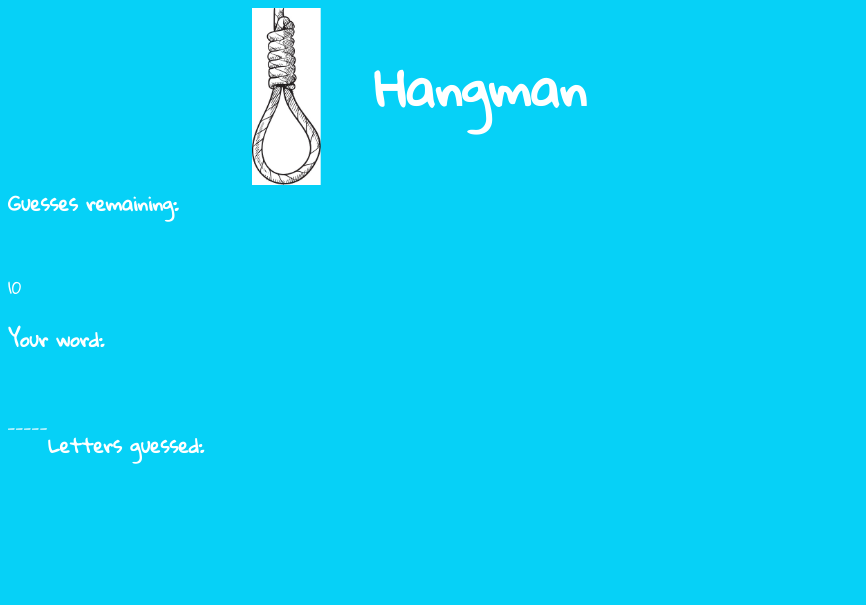
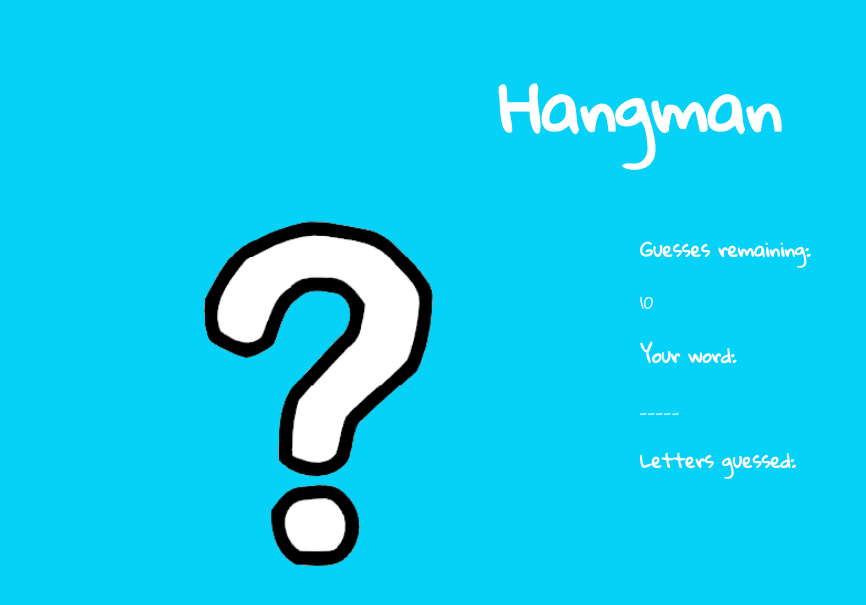
Before and after one commit to aaronjaymus/week-3-game, a PHP site: page /hangman.html in a window 1280 px wide. Shown: the top 605 px of the page, without its empty margins (0-866 px from the left). Run offline with PHP 8.4, Linux system fonts and the light colour scheme.

Commit message:
JS complete. Needs to be properly stylized.

```diff
--- a/assets/css/gameStyle.css
+++ b/assets/css/gameStyle.css
@@ -8,30 +8,61 @@ body {
 	font-family: 'Gloria Hallelujah', cursive;
 	background-color: #06d1f7;
 	color: #ffffff;
+	margin: 0;
 }
 
 header {
-	width: 70%;
-	margin: 0 auto;
+
 }
 
 h1 {
-	font-size: 3em;
+	font-size: 4em;
+
 }
-.gameTitle, .gameImg {
-	float: left;
-}
-.gameImg {
-	height: 20%;
-	width: 20%;
-
+.gameTitle {
+	text-align: center;
 }
 .main {
 	clear: both;
 }
+.rightPanel .leftPanel {
+	width: 50%;
+	outline: 1px solid red;
+
+}
+.rightPanel {
+
+	float: left;
+}
+.leftPanel {
+	margin:0 15%;
+	float: left;
+	padding: 3px;
+}
+#wordImage {
+	width: 250px;
+}
+.clearfix:after {
+   content: ".";
+   visibility: hidden;
+   display: block;
+   height: 0;
+   clear: both;
+}
 #wordFill div {
 	float: left;
+	align-content: center;
 }
 #guessMade div {
 	float: left;
 }
+
+
+* {
+  -webkit-box-sizing: border-box;
+     -moz-box-sizing: border-box;
+          box-sizing: border-box;
+}
+/*{
+	border: 1px dotted orange;
+}
--- a/hangman.html
+++ b/hangman.html
@@ -7,24 +7,24 @@
 <body>
 
 	<header class="header">
-		<img class="gameImg" src="assets/images/noose.png">
 		<h1 class="gameTitle">Hangman</h1>
 	</header>
-	<section class="main">
+	<section class="main clearfix">
 		<div class="leftPanel">
-
+			<img id="wordImage" src="assets/images/questionmark.png">
+			<div id="winArea"></div>
 		</div>
 		<div class="rightPanel">
 			<div>
-				<h3>Guesses remaining:</h3><br>
+				<h3>Guesses remaining:</h3>
 				<div id="guessRemain"></div>
 			</div>
 			<div>
-				<h3>Your word:</h3><br>
-				<div id="wordFill"></div>
+				<h3>Your word:</h3>
+				<div id="wordFill"></div><br>
 			</div>
 			<div>
-				<h3>Letters guessed:</h3><br>
+				<h3>Letters guessed:</h3>
 				<div id="guessMade"></div>
 			</div>
 		</div>
```
Also changed, not shown: assets/js/gameCode.js (+61 -11 lines), assets/images/beer.jpg (added), assets/images/hangman.jpg (added), assets/images/hops.jpg (added), assets/images/nattyboh.jpg (added), assets/images/noose.png, assets/images/pbr.jpg (added), assets/images/questionmark.png (added), assets/images/tequila.jpg (added), assets/images/whiskey.jpg (added), 1 other file.
